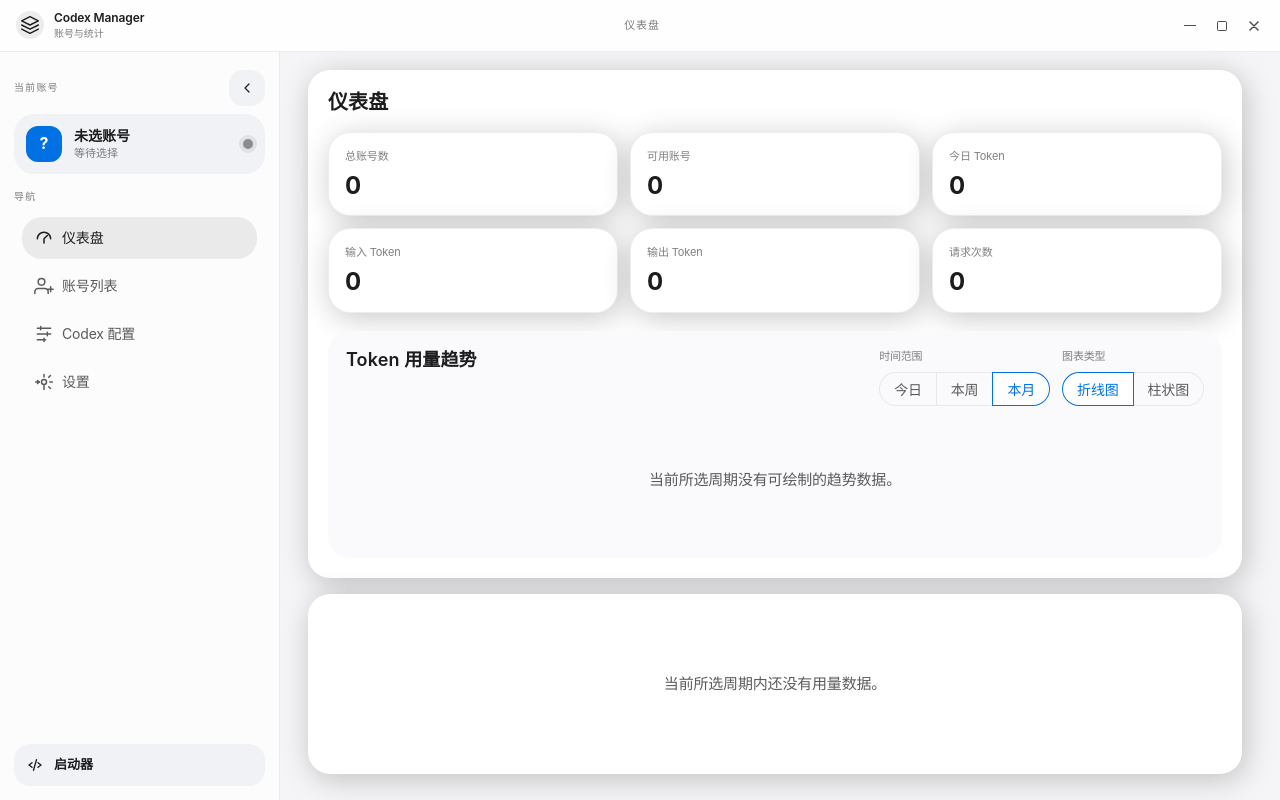
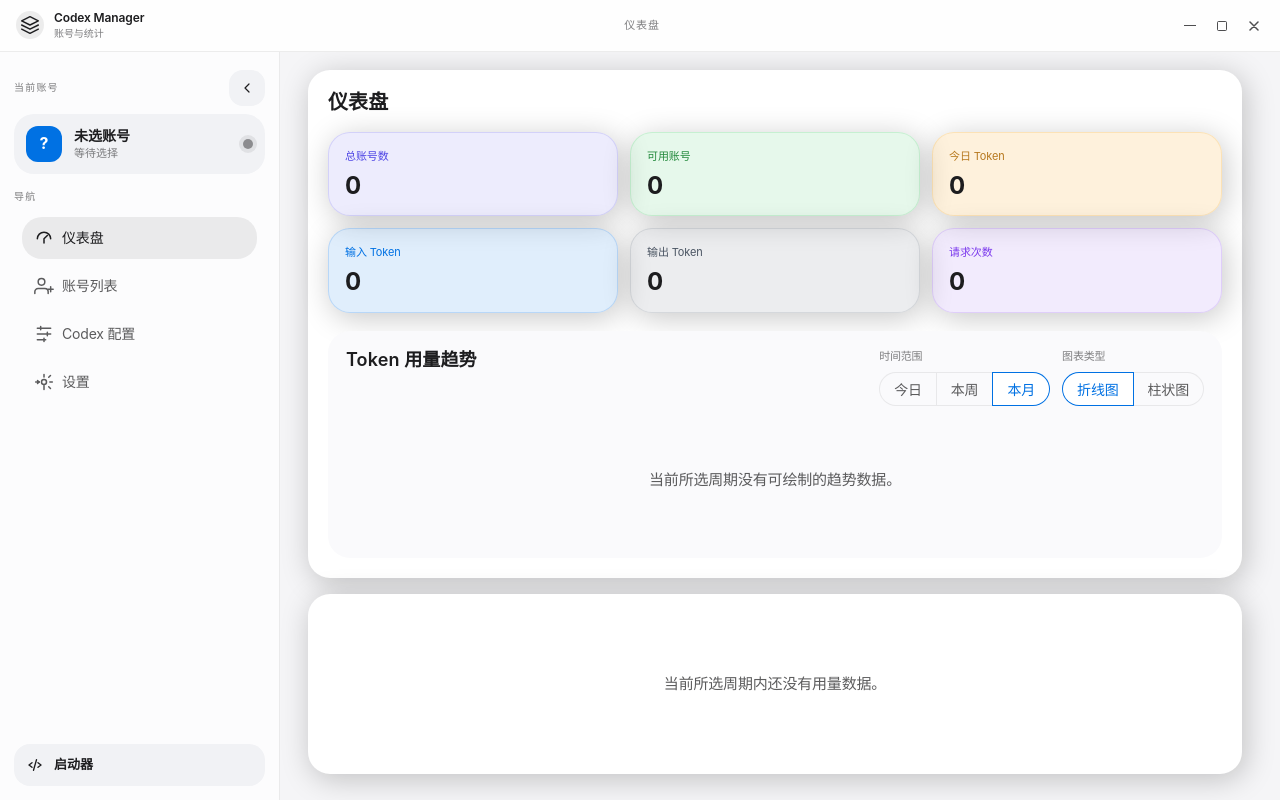
Before and after one commit to weimin96/CodexX, a Vue app: page /usage in a window 1280 px wide. Built offline with nearby package versions, Linux system fonts and the light colour scheme.

Commit message:
补充仪表盘统计卡片浅色配色

```diff
--- a/src/views/UsageView.vue
+++ b/src/views/UsageView.vue
@@ -7,29 +7,29 @@
 
       <div class="dashboard-summary">
         <div class="dashboard-summary-row">
-          <div class="dashboard-summary-card">
+          <div class="dashboard-summary-card metric-total-card">
             <span class="metric-label">总账号数</span>
             <strong class="metric-value">{{ totalAccountCount }}</strong>
           </div>
-          <div class="dashboard-summary-card">
+          <div class="dashboard-summary-card metric-available-card">
             <span class="metric-label">可用账号</span>
             <strong class="metric-value">{{ availableAccountCount }}</strong>
           </div>
-          <div class="dashboard-summary-card">
+          <div class="dashboard-summary-card metric-today-card">
             <span class="metric-label">今日 Token</span>
             <strong class="metric-value">{{ formatTokens(todayTotalTokens) }}</strong>
           </div>
         </div>
         <div class="dashboard-summary-row">
-          <div class="dashboard-summary-card">
+          <div class="dashboard-summary-card metric-input-card">
             <span class="metric-label">输入 Token</span>
             <strong class="metric-value">{{ formatTokens(summary?.total_input_tokens ?? 0) }}</strong>
           </div>
-          <div class="dashboard-summary-card">
+          <div class="dashboard-summary-card metric-output-card">
             <span class="metric-label">输出 Token</span>
             <strong class="metric-value">{{ formatTokens(summary?.total_output_tokens ?? 0) }}</strong>
           </div>
-          <div class="dashboard-summary-card">
+          <div class="dashboard-summary-card metric-request-card">
             <span class="metric-label">请求次数</span>
             <strong class="metric-value">{{ (summary?.total_requests ?? 0).toLocaleString() }}</strong>
           </div>
@@ -484,15 +484,58 @@ onUnmounted(() => {
 }
 
 .dashboard-summary-card {
+  --card-accent: var(--app-blue);
+  --card-background: rgba(0, 113, 227, 0.08);
+  --card-border: rgba(0, 113, 227, 0.14);
   display: flex;
   flex-direction: column;
   gap: 4px;
   min-width: 0;
   padding: 16px;
   border-radius: 22px;
-  border: 1px solid rgba(29, 29, 31, 0.08);
-  background: var(--app-surface);
+  border: 1px solid var(--card-border);
+  background: var(--card-background);
   box-shadow: var(--app-shadow);
+}
+
+.dashboard-summary-card .metric-label {
+  color: var(--card-accent);
+}
+
+.metric-total-card {
+  --card-accent: #4f46e5;
+  --card-background: rgba(79, 70, 229, 0.1);
+  --card-border: rgba(79, 70, 229, 0.16);
+}
+
+.metric-available-card {
+  --card-accent: #248a3d;
+  --card-background: rgba(52, 199, 89, 0.12);
+  --card-border: rgba(52, 199, 89, 0.18);
+}
+
+.metric-today-card {
+  --card-accent: #b7791f;
+  --card-background: rgba(245, 158, 11, 0.14);
+  --card-border: rgba(245, 158, 11, 0.18);
+}
+
+.metric-input-card {
+  --card-accent: #0071e3;
+  --card-background: rgba(0, 113, 227, 0.12);
+  --card-border: rgba(0, 113, 227, 0.18);
+}
+
+.metric-output-card {
+  --card-accent: #4b5563;
+  --card-background: rgba(75, 85, 99, 0.1);
+  --card-border: rgba(75, 85, 99, 0.14);
+}
+
+.metric-request-card {
+  --card-accent: #7c3aed;
+  --card-background: rgba(124, 58, 237, 0.1);
+  --card-border: rgba(124, 58, 237, 0.16);
 }
 
 .dashboard-chart-shell {
```
